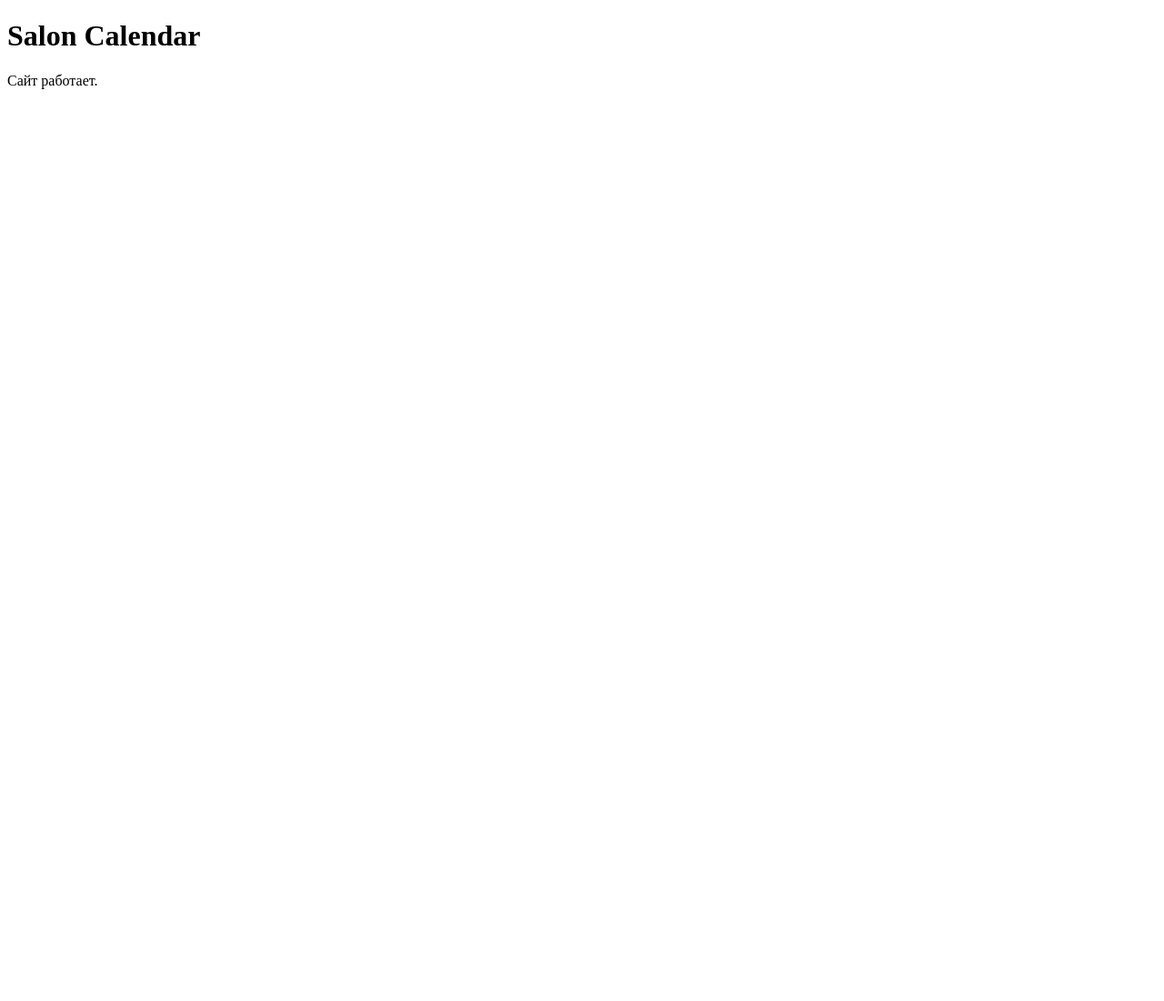
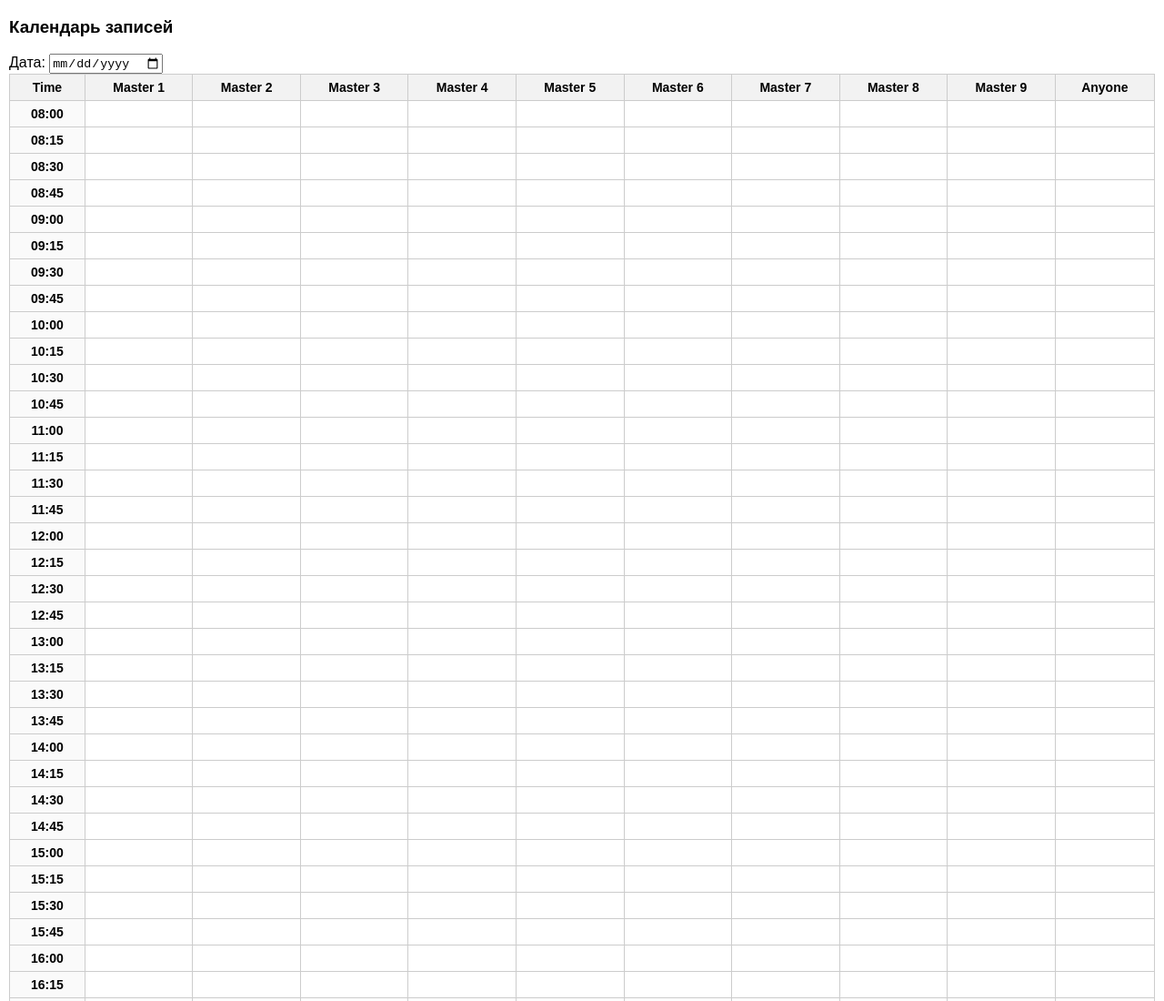
Before and after one commit to listratenkoelena1-hub/Salon-Calendar, a plain HTML site: page index.html in a window 1280 px wide. Shown: the top 1100 px of the page at 91% size. Before the commit the page ends 800 px from the top, so only its background shows below. Drawn offline with Linux system fonts and the light colour scheme.

Commit message:
Update index.html

```diff
--- a/index.html
+++ b/index.html
@@ -1,11 +1,76 @@
 <!DOCTYPE html>
-<html>
+<html lang="ru">
 <head>
 <meta charset="UTF-8">
-<title>Salon Calendar</title>
+<meta name="viewport" content="width=device-width, initial-scale=1.0">
+<title>Календарь салона</title>
+<style>
+body {
+font-family: Arial, sans-serif;
+margin: 10px;
+}
+table {
+border-collapse: collapse;
+width: 100%;
+}
+th, td {
+border: 1px solid #ccc;
+padding: 6px;
+text-align: center;
+font-size: 14px;
+}
+th {
+background: #f2f2f2;
+position: sticky;
+top: 0;
+}
+.time {
+background: #fafafa;
+font-weight: bold;
+}
+.busy {
+background: #ffb3b3;
+}
+</style>
 </head>
 <body>
-<h1>Salon Calendar</h1>
-<p>Сайт работает.</p>
+
+<h3>Календарь записей</h3>
+
+<label>Дата:
+<input type="date" id="datePicker">
+</label>
+
+<table>
+<tr>
+<th>Time</th>
+<th>Master 1</th>
+<th>Master 2</th>
+<th>Master 3</th>
+<th>Master 4</th>
+<th>Master 5</th>
+<th>Master 6</th>
+<th>Master 7</th>
+<th>Master 8</th>
+<th>Master 9</th>
+<th>Anyone</th>
+</tr>
+
+<script>
+for (let h = 8; h <= 20; h++) {
+for (let m = 0; m < 60; m += 15) {
+let time = String(h).padStart(2,'0') + ':' + String(m).padStart(2,'0');
+document.write('<tr>');
+document.write('<td class="time">' + time + '</td>');
+for (let i = 0; i < 10; i++) {
+document.write('<td></td>');
+}
+document.write('</tr>');
+}
+}
+</script>
+
+</table>
+
 </body>
 </html>
```
